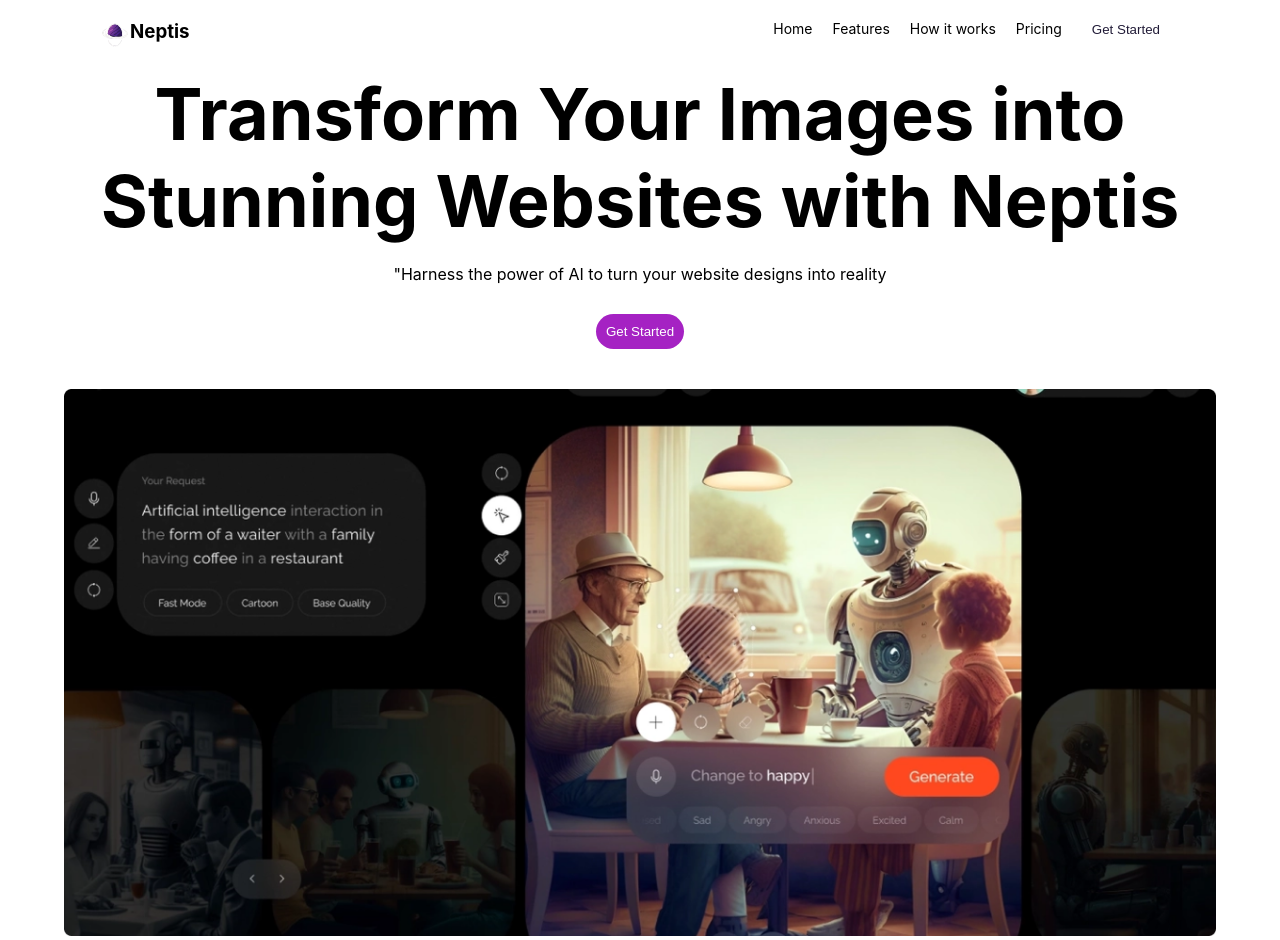
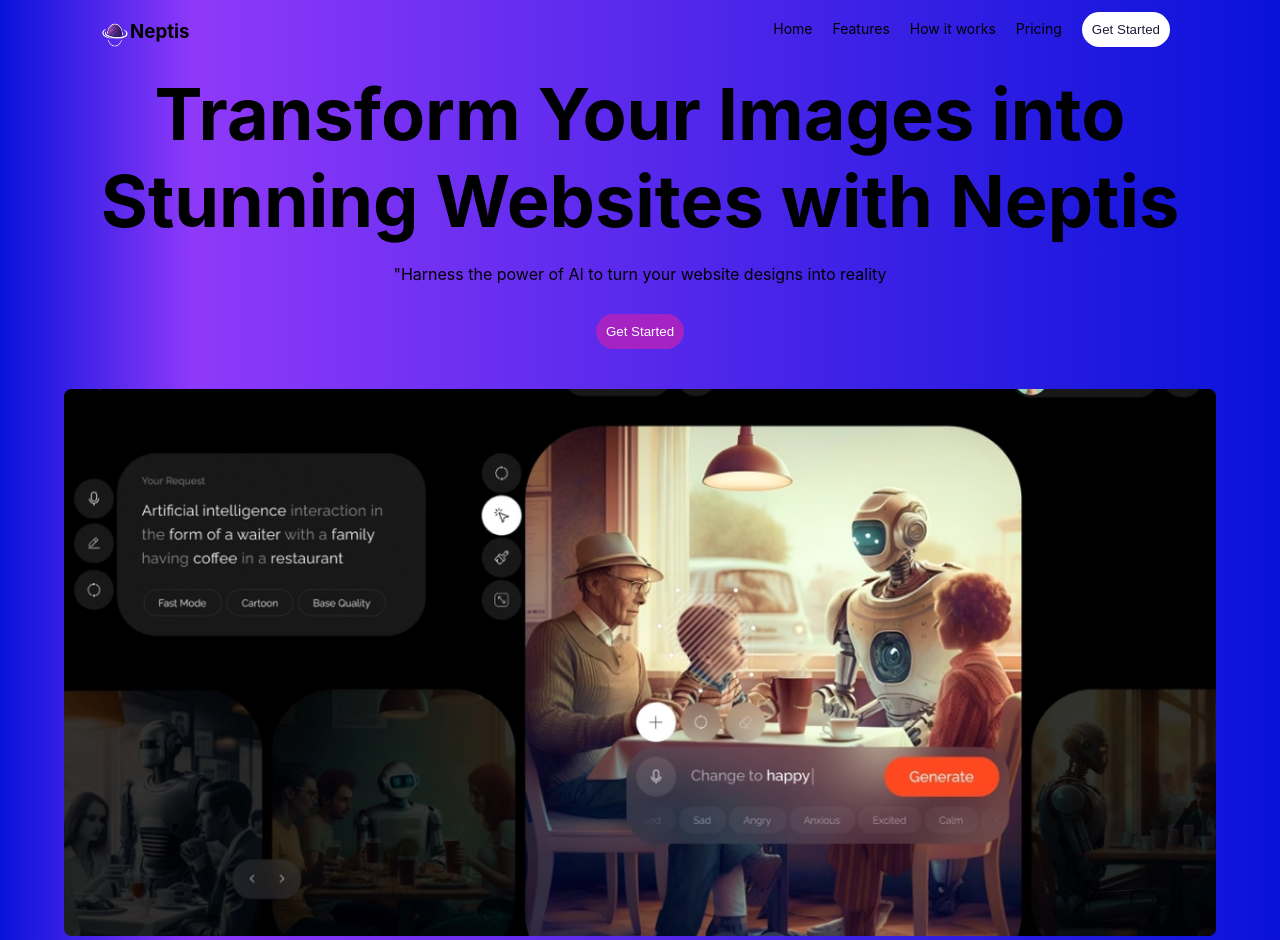
Before and after one commit to Bentike/Neptis, a React (Create React App) app: page / in a window 1280 px wide. Built offline with nearby package versions, Linux system fonts and the light colour scheme.

Commit message:
added gradient to header

```diff
--- a/src/App.css
+++ b/src/App.css
@@ -9,3 +9,7 @@
   justify-content: space-between;
   padding: 20px 100px;
 }
+
+.header{
+  background-image: linear-gradient(to right, #0912DA,  #8f39f9 15%, #0912DA);
+}
--- a/src/App.js
+++ b/src/App.js
@@ -6,7 +6,7 @@
 function App() {
   return (
     <div className="App">
-      <header>
+      <header className='header'>
         <nav className='nav'>
            <Logo/>
            <Navs/>
--- a/src/Styles/navs.css
+++ b/src/Styles/navs.css
@@ -15,4 +15,5 @@
     color: #221C38;
     border: none;
     margin-top: -10px;
+    border-radius: 50px;
 }
```
Also changed, not shown: src/Components/Features.js (added), src/Components/FeaturesCard.js (added).
